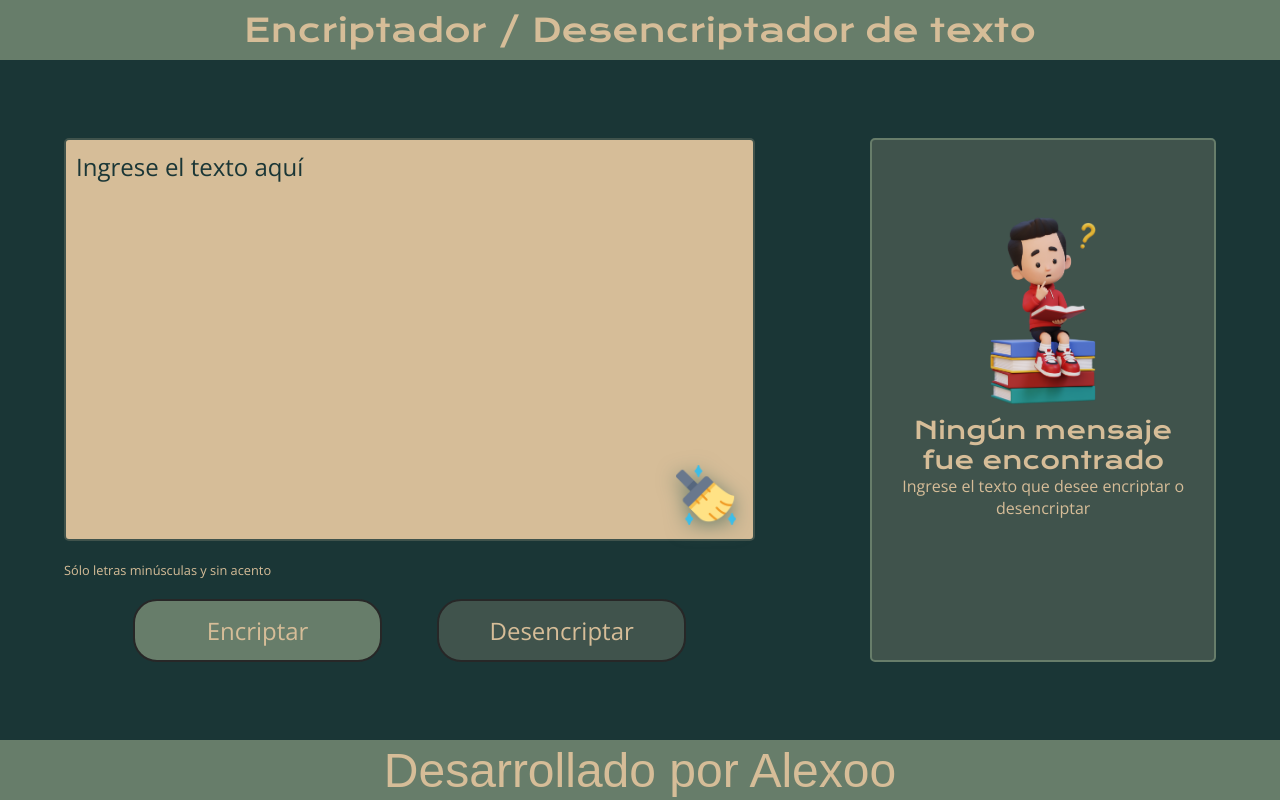
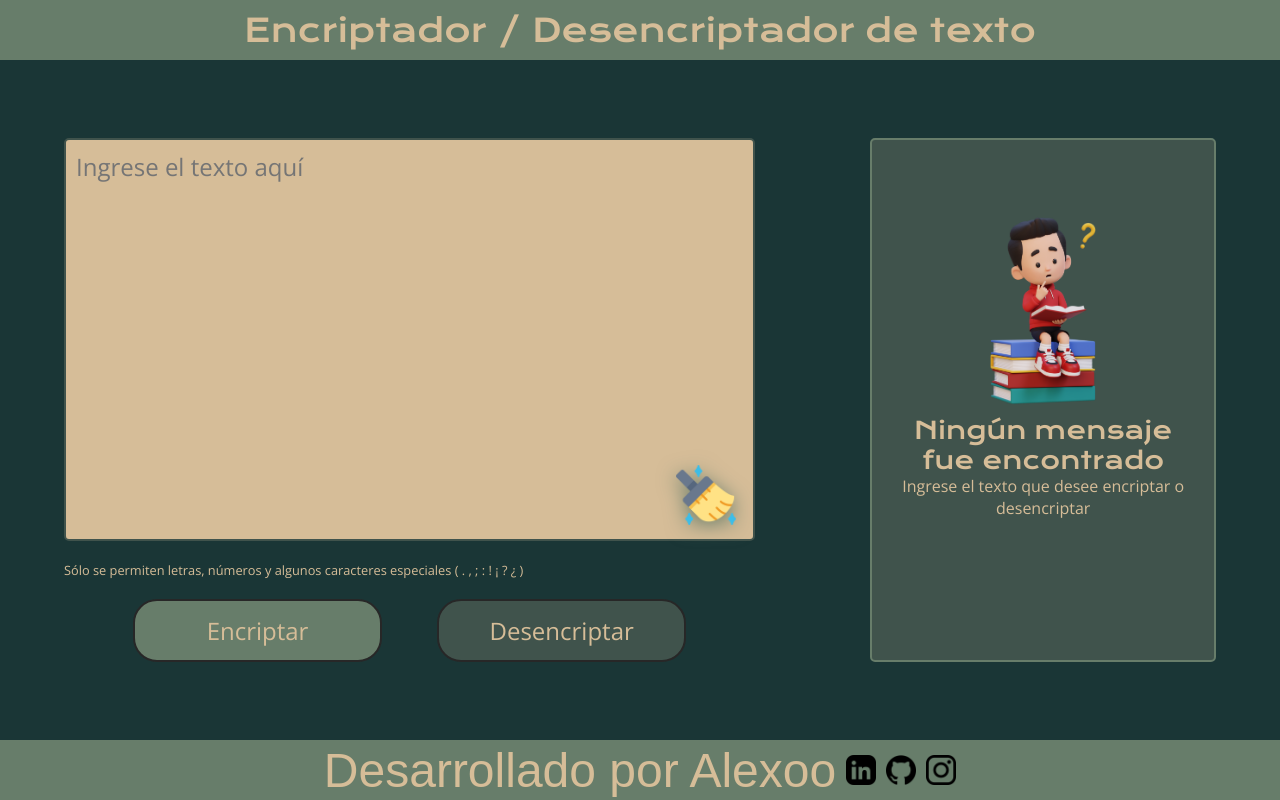
Before and after one commit to Alexoo16/encriptador-texto-challenge-alura, a plain HTML site: page index.html in a window 1280 px wide. Drawn offline with nearby package versions, Linux system fonts and the light colour scheme; a web font is replaced by a local one.

Commit message:
Implementacion de placeholder y cambios a la expresion regular para numeros y algunos caracteres especiales

```diff
--- a/app.js
+++ b/app.js
@@ -2,8 +2,10 @@ const text_area=document.querySelector("#texto");
 const texto_resuelto=document.querySelector("#texto_resuelto");
 const btn_limpiar=document.querySelector("#btn_limpiar");
 // Texto por defecto
-const defaultText = "Ingrese el texto aquí";
-
+//const defaultText = "Ingrese el texto aquí";  Antes se usaba el texto por defecto, ahora no por el uso de placeholder
+/*
+- Estas funciones se encargaban de borrar el texto por defecto al hacer clic en el área de texto y de restablecerlo si el área de texto está vacía.
+- Sin embargo, se ha optado por no utilizarlas, ya que se puede emplear un marcador de posición en el área de texto para mostrar el texto por defecto (o tambien llamado placeholder) en html.
 // Añade un evento de foco para borrar el texto por defecto
 text_area.addEventListener('focus', function() {
     if (text_area.value === defaultText) {
@@ -17,16 +19,17 @@ text_area.addEventListener('blur', function() {
         text_area.value = defaultText; // Restablece el texto por defecto
     }
 });
-
+*/
 // limpiar el texto
 function limpiar(){
-    text_area.value=defaultText;
+    //text_area.value=defaultText;  Antes se usaba el texto por defecto, ahora no por el uso de placeholder
+    text_area.value='';
 }
 
 /* El texto a encriptar solo debe contener letras minúsculas y no debe contener caracteres especiales. */
 /* Para ello cree una funcion que valide el texto ingresado. */
 function validarTexto(texto){
-    let letras = /^[a-zñ\s]+$/;
+    let letras = /^[a-zñ0-9\s.,;:!?¡¿]+$/;
     return letras.test(texto);
 }
 
--- a/index.html
+++ b/index.html
@@ -15,11 +15,11 @@
     <main class="presentacion">
         <section class="area_ingreso">
             <section class="area_texto_ingreso">
-                <textarea class="texto_ingreso" name="texto" id="texto">Ingrese el texto aquí</textarea>
+                <textarea class="texto_ingreso" name="texto" id="texto" placeholder="Ingrese el texto aquí"></textarea>
                 <!-- Creamos un boton que tenga como imagen a ./assets/imagen_limpiar.png -->
                 <img src="./assets/imagen_limpiar.png" onclick="limpiar();" alt="Limpiar" class="btn_limpiar" id="btn_limpiar">
             </section>
-            <p class="advertencia">Sólo letras minúsculas y sin acento</p>
+            <p class="advertencia">Sólo se permiten letras, números y algunos caracteres especiales ( . , ; : ! ¡ ? ¿ )</p>
             <div class="botones">
                 <button onclick="btn_encriptar();" class="btn_enc" id="btn_encriptar">Encriptar</button>
                 <button onclick="btn_desencriptar();" class="btn_des" id="btn_desencriptar">Desencriptar</button>
@@ -42,6 +42,11 @@
 
     <footer class="rodapie">
         <p class="firma">Desarrollado por Alexoo</p>
+        <div class="enlaces">
+            <a class="link" href="https://www.linkedin.com/in/alexander-jesús-centeno-cerna-a00a81259/" target="_blank"><img class="icono" src="assets/logo_linkedin.png"></a>
+            <a class="link" href="https://github.com/Alexoo16" target="_blank"><img class="icono" src="assets/logo_github.png"></a>
+            <a class="link" href="https://www.instagram.com/alexoo_mar/" target="_blank"><img class="icono" src="assets/logo_instagram.png"></a>
+        </div>
     </footer>
 
     <script src="app.js"></script>
--- a/styles/style.css
+++ b/styles/style.css
@@ -284,6 +284,7 @@ body{
     justify-content: center; /* Centra el contenido horizontalmente */
     background-color: var(--color_primario);
     height: 7.5vh;
+    gap: 10px;
 }
 
 .firma{
@@ -292,6 +293,27 @@ body{
     font-family: var(--fuente_firma);
     font-size: 3rem;
     font-weight: 400;
+}
+
+.enlaces{
+    display: flex;
+    flex-direction: row;
+    align-items: center;
+    justify-content: center;
+    gap: 10px;
+    height: 50%;
+}
+
+.link{
+    height: 100%;
+    transition: transform 0.3s ease, filter 0.3s ease;
+}
+.link:hover{
+    transform: scale(1.1);
+}
+
+.icono{
+    height: 100%;
 }
 
 /* =========================== Media Queries ============================= */
@@ -385,6 +407,10 @@ body{
 }
 
 @media(max-width: 400px){
+    .area_texto_ingreso#texto {
+        font-size: 0.5rem;
+    }
+
     .botones{
         flex-direction: column;
     }
```
Also changed, not shown: assets/logo_github.png (added), assets/logo_instagram.png (added), assets/logo_linkedin.png (added).
